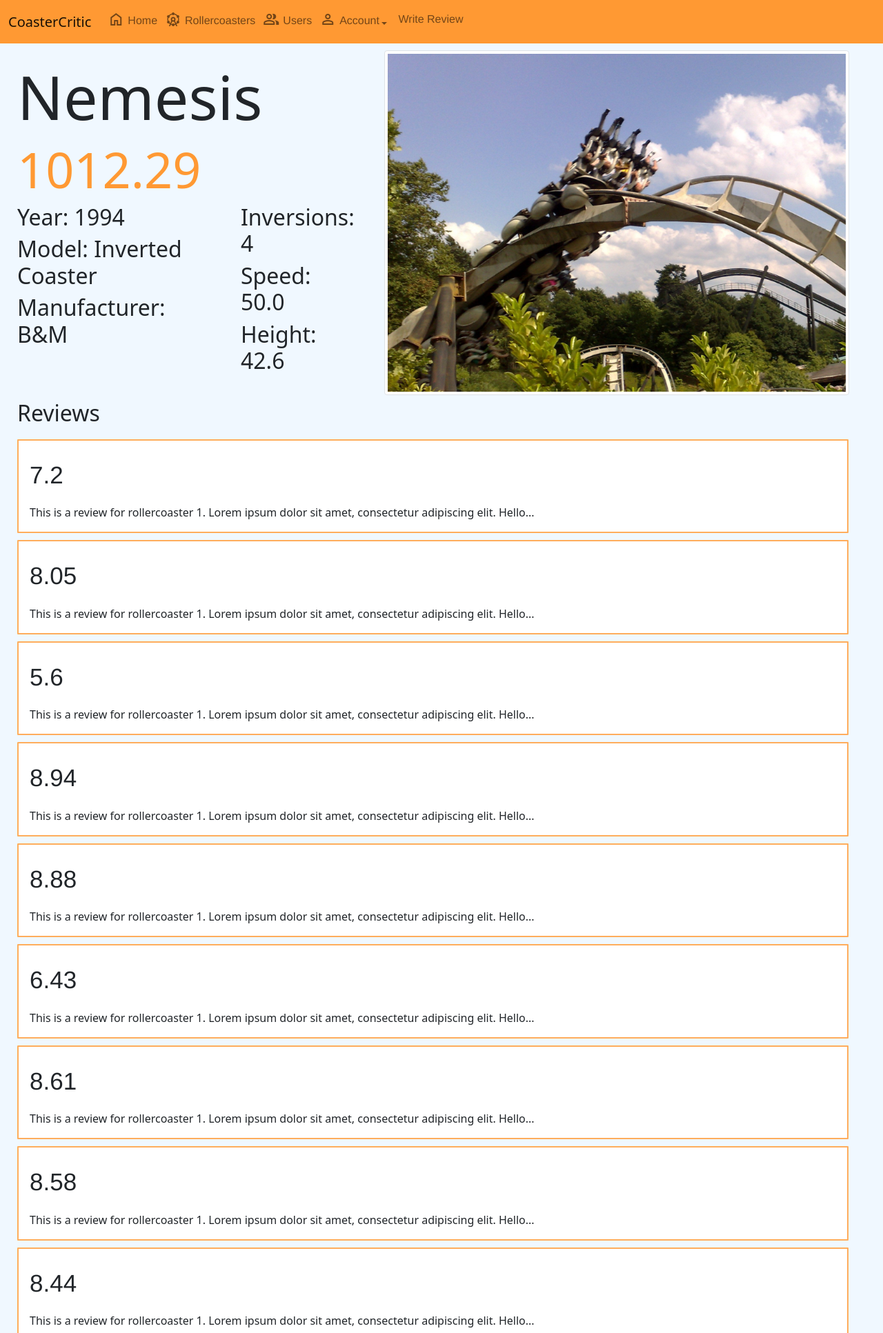
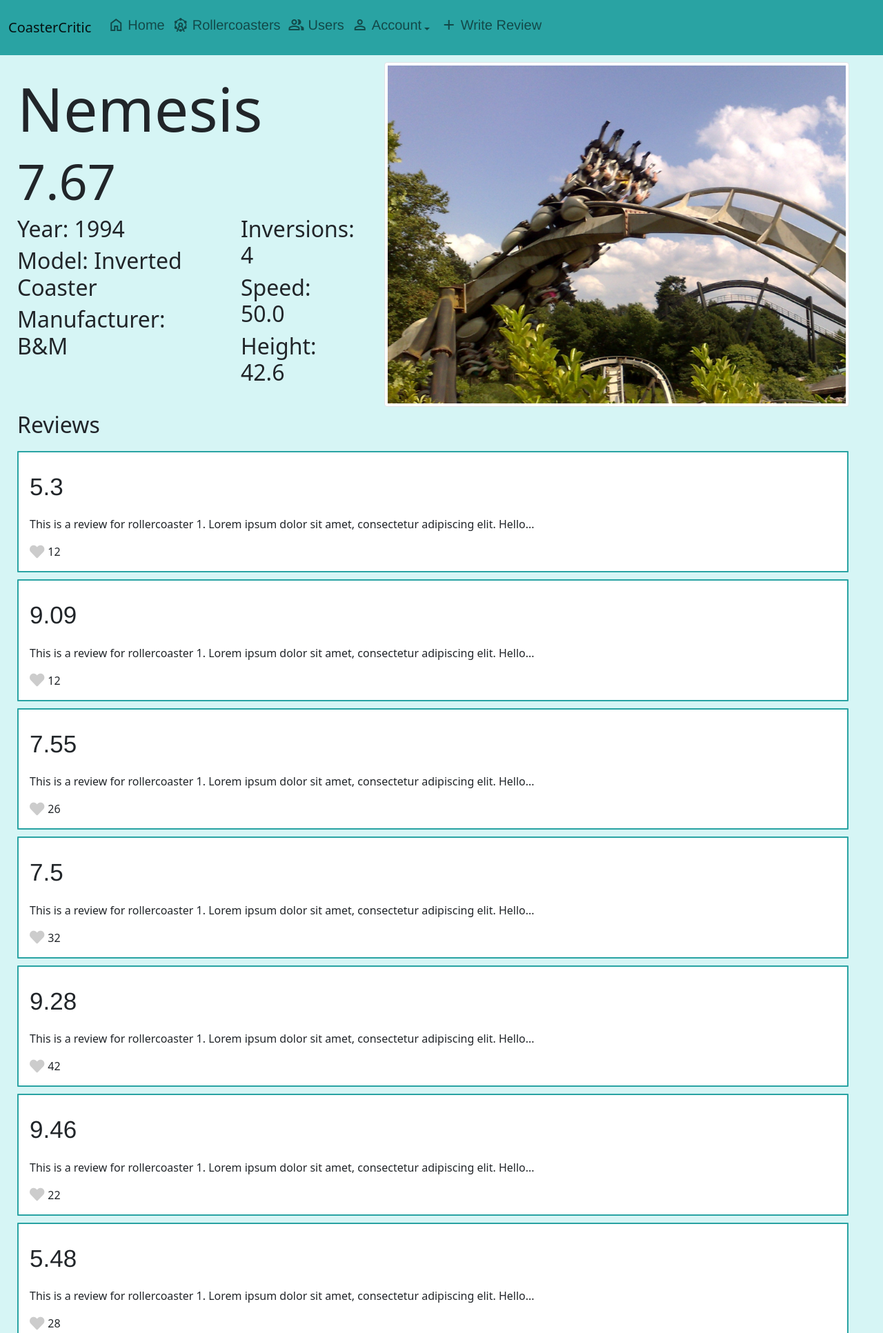
Before and after one commit to EvanMad/CoasterCritic, a Flask app: page /rollercoaster/1 in a window 1280 px wide. Shown: the top 1933 px of the page at 69% size. Run offline with Flask 3, Linux system fonts and the light colour scheme; a user stored in the database is signed in; some libraries are stand-ins or nearby versions.

Commit message:
styling changes + likes

```diff
--- a/app/main.py
+++ b/app/main.py
@@ -1,9 +1,9 @@
-from flask import Blueprint, render_template, redirect, url_for, flash, request, send_from_directory
+from flask import Blueprint, render_template, redirect, url_for, flash, request, send_from_directory, jsonify
 from . import db
 from flask_login import login_required, current_user
 from . import models
 from sqlalchemy import func
-
+import json
 from .forms import ReviewForm
 
 main = Blueprint('main', __name__)
@@ -23,19 +23,21 @@ def profile():
 def rollercoaster_page(rc_id):
     #rc = get_coaster(rc_id)
     rollercoaster = models.Rollercoaster.query.filter_by(id=rc_id).first()
+    if rollercoaster:
 
-    average_score = (
-    db.session.query(func.avg(models.Review.rating))
-    .join(models.Rollercoaster, models.Review.rollercoaster_id == rollercoaster.id)
-    .first()
-    )[0]
+        average_score = (
+        db.session.query(func.avg(models.Review.rating))
+        .join(models.Rollercoaster, models.Review.rollercoaster_id == rollercoaster.id)
+        .first()
+        )[0]
 
-    reviews = models.Review.query.filter_by(rollercoaster_id=rollercoaster.id).all()
-    print(reviews)
-    average_score = round(average_score,2)
+        reviews = models.Review.query.filter_by(rollercoaster_id=rollercoaster.id).all()
+        print(reviews)
+        average_score = round(average_score,2)
 
-    return render_template('rollercoaster.html', rollercoaster=rollercoaster, average_score=average_score, reviews=reviews)
-
+        return render_template('rollercoaster.html', rollercoaster=rollercoaster, average_score=average_score, reviews=reviews)
+    else:
+        return render_template('404.html')
 
 @main.route('/assets/<filename>')
 def get_image(filename):
@@ -119,3 +121,39 @@ def add_review_post():
     flash("added to db")
 
     return redirect(url_for('main.review_page', review_id=new_review.id))
+
+@login_required
+@main.route("/add_like", methods=['POST'])
+def add_like():
+    try:
+        review_id = json.loads(request.data)['review_id']
+        review = models.Review.query.filter_by(id=review_id).first()
+
+        if review:
+            review.likes += 1
+            db.session.commit()
+
+            return jsonify({"likes": review.likes, "status": "success"}), 200
+        else:
+            return jsonify({"error": "Review not found"}), 404
+
+    except Exception as e:
+        return jsonify({"error": str(e)}), 500
+
+@login_required
+@main.route("/remove_like", methods=['POST'])
+def remove_like():
+    try:
+        review_id = json.loads(request.data)['review_id']
+        review = models.Review.query.filter_by(id=review_id).first()
+
+        if review:
+            review.likes -= 1
+            db.session.commit()
+
+            return jsonify({"likes": review.likes, "status": "success"}), 200
+        else:
+            return jsonify({"error": "Review not found"}), 404
+
+    except Exception as e:
+        return jsonify({"error": str(e)}), 500
--- a/app/models.py
+++ b/app/models.py
@@ -39,3 +39,4 @@ class Review(db.Model):
         'rollercoaster.id'), nullable=False)
     rating = db.Column(db.Float)
     review_text = db.Column(db.String(400))
+    likes = db.Column(db.Integer)
--- /dev/null
+++ b/app/static/like_manager.js
@@ -0,0 +1,45 @@
+
+function add_like(review_id) {
+
+    let like_icon = document.getElementById(review_id + '-icon');
+    let liked = like_icon.classList.contains('liked')
+
+    const data = {
+        review_id: review_id
+    };
+
+    let endpoint = "/"
+    if(!liked)
+    {
+        endpoint = '/add_like';
+    } else
+    {
+        endpoint = '/remove_like';
+    }
+
+    fetch(endpoint, {
+        method: 'POST',
+        headers: {
+            'Content-Type': 'application/json',
+        },
+        body: JSON.stringify(data)
+    })
+    .then(response => {
+        if (!response.ok) {
+            throw new Error(`HTTP error! Status: ${response.status}`);
+        }
+        return response.json();
+    })
+    .then(data => {
+        console.log('Liked', data);
+        likes_count = data.likes
+        like_counter = document.getElementById(review_id + '-likes');
+        like_counter.innerText = likes_count.toString();
+
+        like_icon = document.getElementById(review_id + '-icon');
+        like_icon.classList.toggle('liked');
+    })
+    .catch(error => {
+        console.error('Error:', error);
+    });
+}
--- a/app/static/styles.css
+++ b/app/static/styles.css
@@ -112,12 +112,15 @@
 body {
   /* background-color: rgba(89, 151, 151, 0.664); */
   /* background-color: #88BDBC; */
-  background-color: aliceblue;
+  /* background-color: aliceblue; */
+  background-color: #d6f5f5;
 }
 
 .mynavbar {
   /* background-color: #5183a5 !important; */
-  background-color: #ff9933 !important;
+  /* background-color: #ff9933 !important; */
+  background-color: #29a3a3 !important;
+  height: 80px;
 }
 
 .card:hover
@@ -141,4 +144,14 @@ body {
   position: relative;
   top:-5px;
   left:5px;
+  font-size: 20;
 }
+
+.like-icon {
+  color: #ccc; /* Default color */
+  cursor: pointer;
+}
+
+.liked {
+  color: #FF9933; /* Liked color */
+}
--- a/app/templates/base.html
+++ b/app/templates/base.html
@@ -3,17 +3,17 @@
 <head>
     <meta charset="utf-8">
     <meta name="viewport" content="width=device-width, initial-scale=1, shrink-to-fit=no">
-    <!-- <link rel="stylesheet" href="https://stackpath.bootstrapcdn.com/bootstrap/4.2.1/css/bootstrap.min.css"
-        integrity="sha384-GJzZqFGwb1QTTN6wy59ffF1BuGJpLSa9DkKMp0DgiMDm4iYMj70gZWKYbI706tWS" crossorigin="anonymous"> -->
     <link href="https://cdn.jsdelivr.net/npm/bootstrap@5.1.3/dist/css/bootstrap.min.css" rel="stylesheet"
         integrity="sha384-1BmE4kWBq78iYhFldvKuhfTAU6auU8tT94WrHftjDbrCEXSU1oBoqyl2QvZ6jIW3" crossorigin="anonymous">
     <link rel="stylesheet" href="/static/styles.css">
     <script src="/static/page_manager.js"></script>
+    <script src="/static/like_manager.js"></script>
+    <link rel="stylesheet"
+        href="https://fonts.googleapis.com/css2?family=Material+Symbols+Outlined:opsz,wght,FILL,GRAD@20..48,100..700,0..1,-50..200" />
+    <script type="module" src="https://md-block.verou.me/md-block.js"></script>
     <link rel="stylesheet"
         href="https://fonts.googleapis.com/css2?family=Material+Symbols+Outlined:opsz,wght,FILL,GRAD@24,400,0,0" />
-
-    <script type="module" src="https://md-block.verou.me/md-block.js"></script>
-    <link rel="stylesheet" href="https://fonts.googleapis.com/css2?family=Material+Symbols+Outlined:opsz,wght,FILL,GRAD@24,400,0,0" />
+    <link rel="stylesheet" href="https://cdnjs.cloudflare.com/ajax/libs/font-awesome/5.15.3/css/all.min.css" />
 </head>
 
 <body>
@@ -24,17 +24,7 @@
     <script src="x" integrity="sha384-B0UglyR+jN6CkvvICOB2joaf5I4l3gm9GU6Hc1og6Ls7i6U/mkkaduKaBhlAXv9k"
         crossorigin="anonymous"></script>
     <div>
-        <!-- <ul id="menu">
-            <li><a href="{{url_for('main.index')}}">Index</a></li>
-            {% if current_user.is_authenticated %}
-                <li><a href="{{url_for('main.profile')}}">Profile</a></li>
-                <li><a href="{{url_for('auth.logout')}}">Log Out</a></li>
-            {% endif %}
-            {% if not current_user.is_authenticated %}
-                <li><a href="{{url_for('auth.login')}}">Log in</a></li>
-                <li><a href="{{url_for('auth.signup')}}">Sign up</a></li>
-            {% endif %}
-        </ul> -->
+
         <nav class="navbar sticky-top navbar-expand-lg navbar-light bg-light mynavbar">
             <div class="container-fluid">
                 <a class="navbar-brand" href="{{url_for('main.index')}}">CoasterCritic</a>
@@ -46,40 +36,58 @@
                 <div class="collapse navbar-collapse" id="navbarSupportedContent">
                     <ul class="navbar-nav me-auto mb-2 mb-lg-0">
                         <li class="nav-item">
-                            <a class="nav-link font-test" href="{{url_for('main.index')}}"><span class="material-symbols-outlined">home</span><span class="navbar_text">Home</span></a>
+                            <a class="nav-link font-test" href="{{url_for('main.index')}}"><span
+                                    class="material-symbols-outlined">home</span><span
+                                    class="navbar_text">Home</span></a>
                         </li>
                         <li class="nav-item">
-                            <a class="nav-link font-test" href="{{url_for('main.view_rollercoasters')}}"><span class="material-symbols-outlined">attractions</span><span class="navbar_text">Rollercoasters</span></a>
+                            <a class="nav-link font-test" href="{{url_for('main.view_rollercoasters')}}"><span
+                                    class="material-symbols-outlined">attractions</span><span
+                                    class="navbar_text">Rollercoasters</span></a>
                         </li>
                         <li class="nav-item">
-                            <a class="nav-link font-test" href="{{url_for('main.view_users')}}"><span class="material-symbols-outlined">group</span><span class="navbar_text">Users</span></a>
+                            <a class="nav-link font-test" href="{{url_for('main.view_users')}}"><span
+                                    class="material-symbols-outlined">group</span><span
+                                    class="navbar_text">Users</span></a>
                         </li>
                         <li class="nav-item dropdown">
-                            <a class="nav-link dropdown-toggle font-test" href="#" id="navbarDropdown" role="button" data-bs-toggle="dropdown" aria-expanded="false">
-                                <span class="material-symbols-outlined">person</span><span class="navbar_text">Account</span>
-                              </a>
-                              <ul class="dropdown-menu" aria-labelledby="navbarDropdown">
+                            <a class="nav-link dropdown-toggle font-test" href="#" id="navbarDropdown" role="button"
+                                data-bs-toggle="dropdown" aria-expanded="false">
+                                <span class="material-symbols-outlined">person</span><span
+                                    class="navbar_text">Account</span>
+                            </a>
+                            <ul class="dropdown-menu" aria-labelledby="navbarDropdown">
                                 {% if current_user.is_authenticated %}
                                 <li class="nav-item">
-                                    <a class="nav-link font-test" href="{{url_for('main.profile')}}"><span class="material-symbols-outlined">person</span><span class="navbar_text">Profile</span></a>
+                                    <a class="nav-link font-test" href="{{url_for('main.profile')}}"><span
+                                            class="material-symbols-outlined">person</span><span
+                                            class="navbar_text">Profile</span></a>
                                 </li>
                                 <li class="nav-item">
-                                    <a class="nav-link font-test" href="{{url_for('auth.logout')}}"><span class="material-symbols-outlined">logout</span><span class="navbar_text">Logout</span></a>
+                                    <a class="nav-link font-test" href="{{url_for('auth.logout')}}"><span
+                                            class="material-symbols-outlined">logout</span><span
+                                            class="navbar_text">Logout</span></a>
                                 </li>
                                 {% endif %}
                                 {% if not current_user.is_authenticated %}
                                 <li class="nav-item">
-                                    <a class="nav-link font-test" href="{{url_for('auth.login')}}"><span class="material-symbols-outlined">login</span><span class="navbar_text">Login</span></a>
+                                    <a class="nav-link font-test" href="{{url_for('auth.login')}}"><span
+                                            class="material-symbols-outlined">login</span><span
+                                            class="navbar_text">Login</span></a>
                                 </li>
                                 <li class="nav-item">
-                                    <a class="nav-link font-test" href="{{url_for('auth.signup')}}"><span class="material-symbols-outlined">radio_button_checked</span><span class="navbar_text">Signup</span></a>
+                                    <a class="nav-link font-test" href="{{url_for('auth.signup')}}"><span
+                                            class="material-symbols-outlined">radio_button_checked</span><span
+                                            class="navbar_text">Signup</span></a>
                                 </li>
                                 {% endif %}
-                              </ul>
+                            </ul>
                         </li>
                         {% if current_user.is_authenticated %}
                         <li class="nav-item">
-                            <a class="nav-link font-test" href="{{url_for('main.add_review')}}">Write Review</a>
+                            <a class="nav-link font-test" href="{{url_for('main.add_review')}}"><span
+                                    class="material-symbols-outlined">add</span><span class="navbar_text">Write
+                                    Review</span></a>
                         </li>
                         {% endif %}
                     </ul>
--- a/app/templates/rollercoaster.html
+++ b/app/templates/rollercoaster.html
@@ -30,19 +30,24 @@
       </div>
     </div>
     <div style="float:left; " class="rc_image_container">
-      <img class="rollercoaster_img img-thumbnail" src="/static/assets/{{ rollercoaster.id }}.jpg">
+      <img class="img-fluid rollercoaster_img img-thumbnail" src="/static/assets/{{ rollercoaster.id }}.jpg">
     </div>
   </div>
   <div class="review_container">
     <h2>Reviews</h2>
     {% for review in reviews%}
-    <div class="card" style="width: 96%; border: 2px solid #ff9933cb; border-radius: 1px;" onclick="open_review({{review.id}})">
+    <!-- <div class="card" style="width: 96%; border: 2px solid #ff9933cb; border-radius: 1px;" onclick="open_review({{review.id}})"> -->
+    <div class="card" style="width: 96%; border: 2px solid #29a3a3; border-radius: 1px;">
       <div class="card-body">
           <h5 style="font-size: 35px; font-family: Walfork, Walsheim, Helvetica Neue, Helvetica, Arial, sans-serif;"
               class="card-title">{{ review.name}}</h5>
           <p style="font-size: 35px; font-family: Walfork, Walsheim, Helvetica Neue, Helvetica, Arial, sans-serif;"
               class="card-text"> {{ review.rating }}</p>
           <p class="card-text">{{ review.review_text[:100] }}...</p>
+          <div style="display: flex; align-items: center; gap:5px;">
+            <div id="{{review.id}}-icon" class="like-icon fa-lg" onclick="add_like({{review.id}})"><i class="fas fa-heart"></i></div>
+            <span id="{{review.id}}-likes">{{review.likes}}</span>
+          </div>
       </div>
   </div>
 
--- a/db_create.py
+++ b/db_create.py
@@ -48,7 +48,8 @@ with app.app_context():
         review_text = f"This is a review for rollercoaster {rollercoaster_id}. Lorem ipsum dolor sit amet, consectetur adipiscing elit. Hello World <3"
         rating = round(random.uniform(5.0, 10.0),2)  # Random rating between 5.0 and 10.0
         user = random.randint(1,8)
-        review = Review(user_id=user, rollercoaster_id=rollercoaster_id, rating=rating, review_text=review_text)
+        likes = random.randint(1,42)
+        review = Review(user_id=user, rollercoaster_id=rollercoaster_id, rating=rating, review_text=review_text, likes=likes)
         db.session.add(review)
     db.session.commit()
 
```
Also changed, not shown: app/templates/profile.html (+1 -17 lines), app.db.
